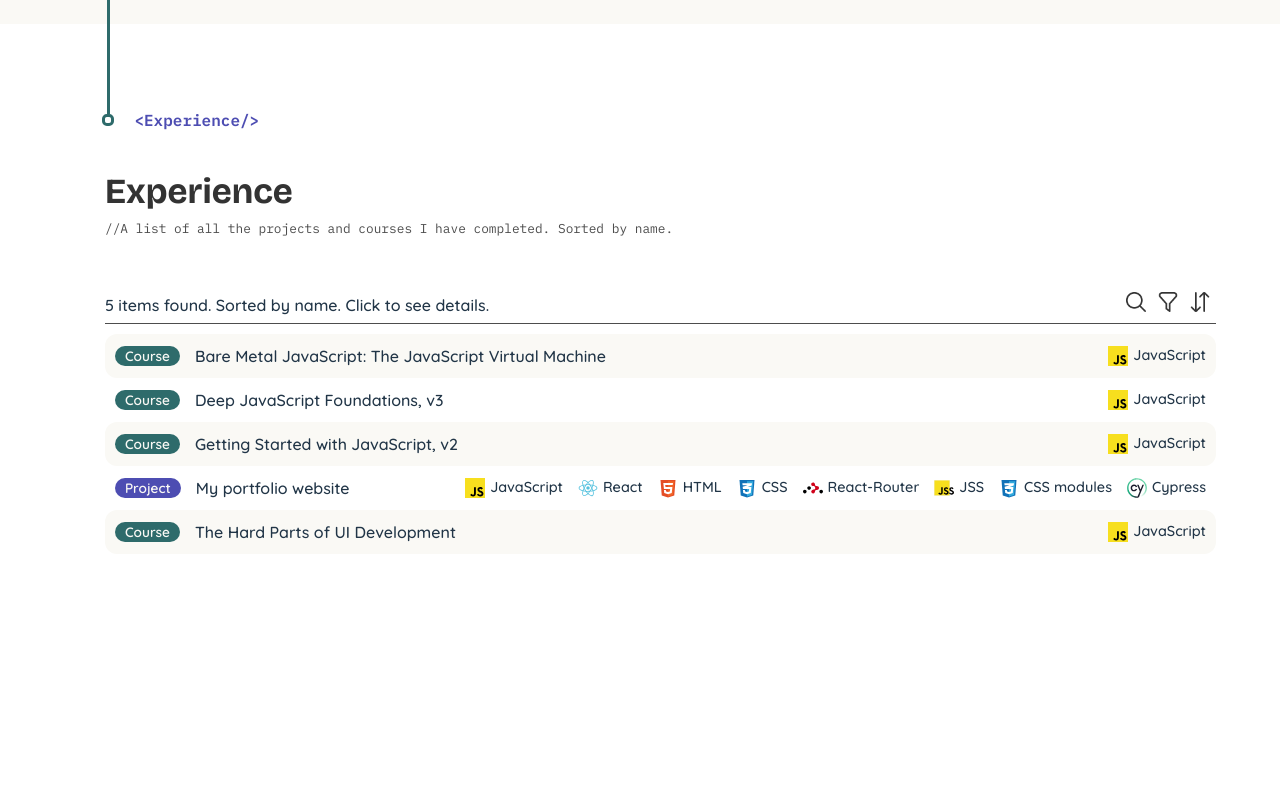
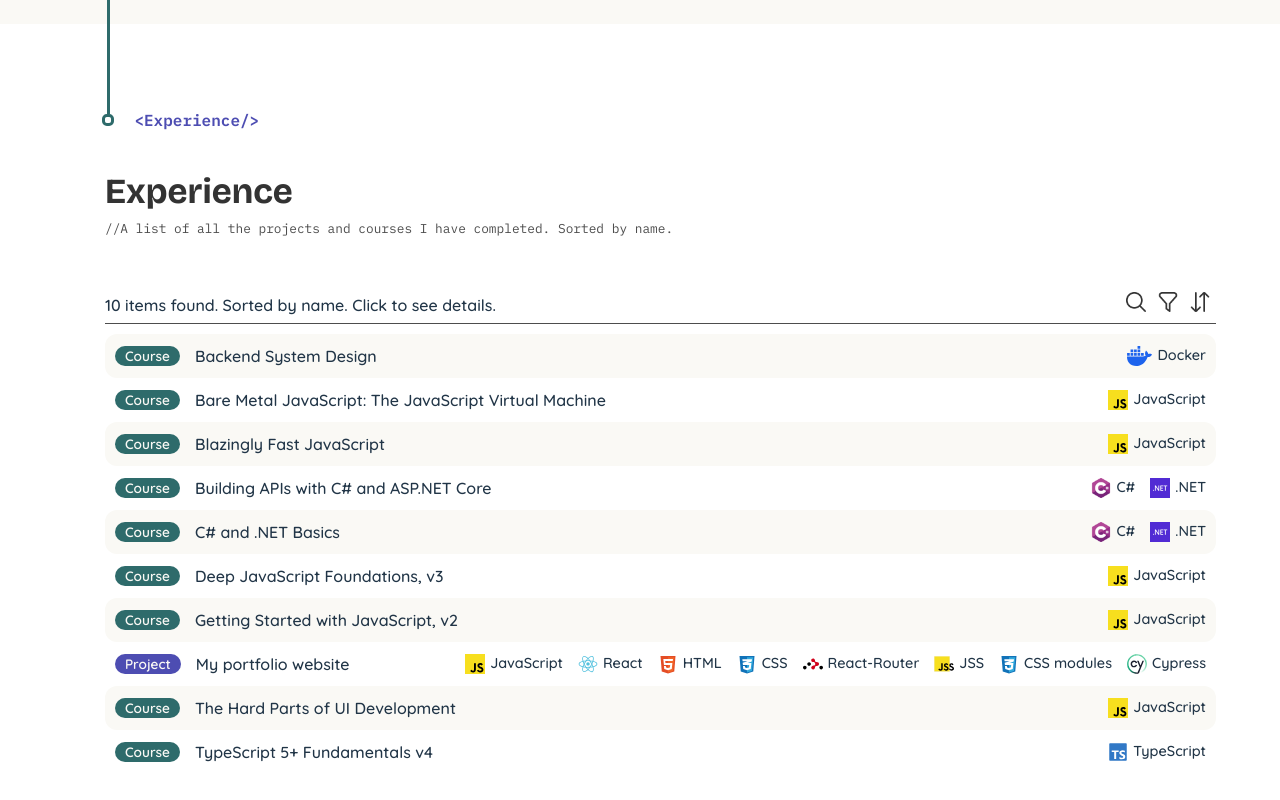
Before and after one commit to Stefdev13/stef-bekaert-portfolio, a React (Vite) app: page /about in a window 1280 px wide. Shown: the part 2604-3404 px from the top of the page. Before the commit the page ends 3308 px from the top, so only its background shows below. Built offline with nearby package versions, Linux system fonts and the light colour scheme.

Commit message:
Added more completed course

```diff
--- a/src/constants/course-constants.js
+++ b/src/constants/course-constants.js
@@ -33,4 +33,44 @@ export const COURSES = [
         date: "2025-10",
         link: 'https://frontendmasters.com/courses/hard-parts-ui-dev/',
     },
+    {
+        id: "c5",
+        name: 'TypeScript 5+ Fundamentals v4',
+        description: "TypeScript reduces bugs and improves maintainability when writing JavaScript. Learn all the key Typescript features such as variable typing, function signatures, union and intersection types, type aliases, and generics. Use effective strategies for transitioning your codebase to TypeScript for more robust and scalable applications.",
+        technologyList: [ technoglogies.TYPESCRIPT ],
+        date: "2025-11",
+        link: 'https://frontendmasters.com/courses/typescript-v4/',
+    },
+    {
+        id: "c6",
+        name: 'Blazingly Fast JavaScript',
+        description: "Make your code faster through benchmarking and optimization. Using a practical Web Sockets game demo, you'll learn to optimize memory and asynchronous JavaScript, testing and iterating throughout the course. You'll tackle garbage collection, memory profiling, data structures like sets and arrays, and event loop management. Gain advanced techniques such as employing memory pools and understanding Prime's philosophy of performance-driven programming, preparing you to write blazingly fast and efficient code!",
+        technologyList: [ technoglogies.JAVASCRIPT ],
+        date: "2025-11",
+        link: 'https://frontendmasters.com/courses/blazingly-fast-js/',
+    },
+    {
+        id: "c7",
+        name: 'C# and .NET Basics',
+        description: "Learn C# — one of the top 5 programming languages on GitHub! Explore the C# language while working with common .NET tools. Learn to create abstract and concrete classes, use inheritance and interfaces, and work with extension methods. Leverage the power of LINQ while querying and manipulating collections of objects. Use common libraries to work with files, streams, asynchronous programming, and JSON data.",
+        technologyList: [ technoglogies.CSHARP, technoglogies.DOTNET ],
+        date: "2025-12",
+        link: 'https://frontendmasters.com/courses/csharp-dotnet/',
+    },
+    {
+        id: "c8",
+        name: 'Building APIs with C# and ASP.NET Core',
+        description: "Build a robust API while leveraging the power of ASP.Net Core! Architect reliable JSON-based API routes with data validation and unit testing. Add middleware, pagination, and filters for more flexibility and explore the benefit of LINQ for querying and manipulating data. Connect to your data source with Entity Framework Core and learn techniques for securing your .NET applications.",
+        technologyList: [ technoglogies.CSHARP, technoglogies.DOTNET ],
+        date: "2026-01",
+        link: 'https://frontendmasters.com/courses/dotnet-apis/',
+    },
+    {
+        id: "c9",
+        name: 'Backend System Design',
+        description: "Everything is a System! Grab your favorite diagramming tool and develop the system-thinking skills to solve complex backend design challenges related to scaling, data storage, reliability, and performance. Discover that every architecture decision comes with tradeoffs and approach your next complex distributed system design with confidence.",
+        technologyList: [ technoglogies.DOCKER ],
+        date: "2026-01",
+        link: 'https://frontendmasters.com/courses/backend-system-design/',
+    },
 ]
--- a/src/constants/technologies-constants.js
+++ b/src/constants/technologies-constants.js
@@ -102,5 +102,9 @@ export const DOTNET = {
     name: ".NET",
     icon: "/images/technologies/dot-net.svg",
 }
+export const DOCKER = {
+    name: "Docker",
+    icon: "/images/technologies/docker-mark-blue.svg",
+}
 
 export const TECHNOLOGYLIST = [DOTNET, CYPRESS, CSS_MODULES, JSS, VUE, TYPESCRIPT, TAILWIND, REACT, REACT_ROUTER, PYTHON, PHP, NODE_JS, MYSQL, MONGO_DB, LARAVEL, KOTLIN, JAVASCRIPT, JAVA,FLUTTER, FIREBASE, DART, CSHARP, BOOTSTRAP, ANGULAR, CSS, HTML];
```
Also changed, not shown: public/images/technologies/docker-mark-blue.svg (added).
